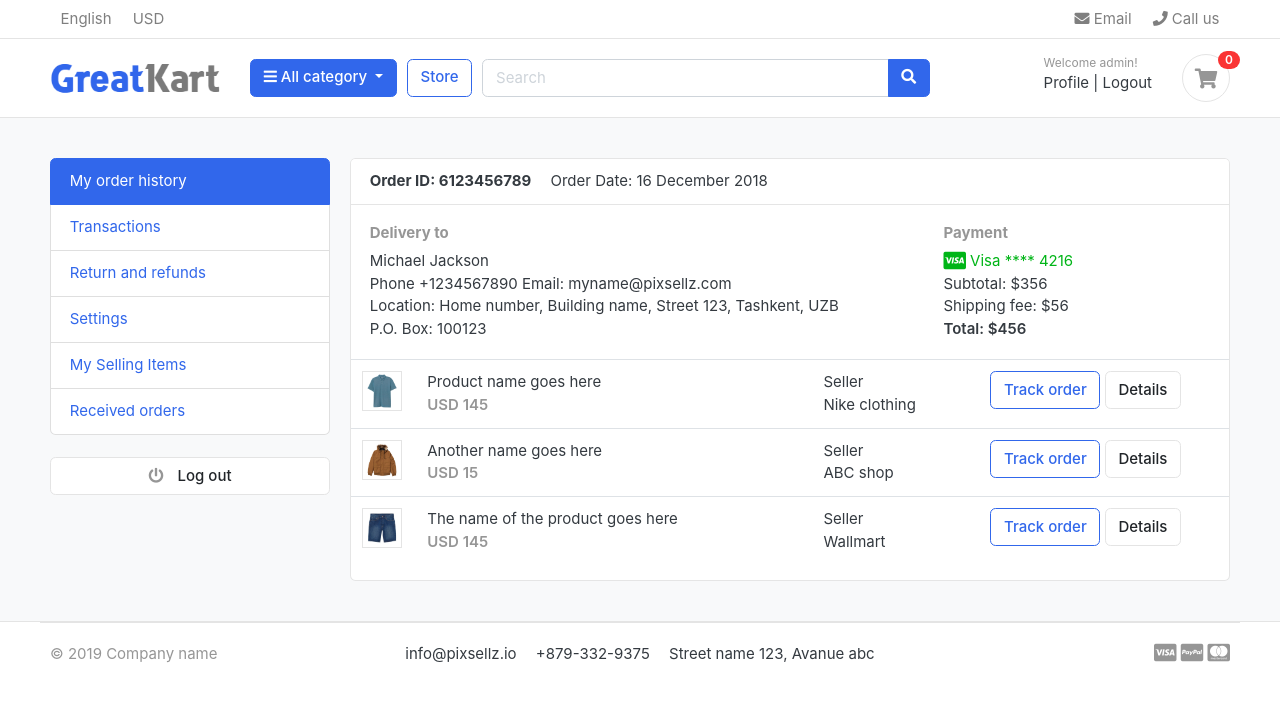
After one commit to wahid09/django-ecommerce, a Django app: page /account/ in a window 1280 px wide. The commit adds this page. Shown: the top 702 px of the page. Run offline with Django 3.2, Linux system fonts and the light colour scheme; a user stored in the database is signed in; data comes from the database, SQL or seed files in the repository; both versions use the stored data as it was after the commit; some libraries are stand-ins or nearby versions; some web fonts are replaced.

Commit message:
dashboard

```diff
--- a/account/urls.py
+++ b/account/urls.py
@@ -8,6 +8,8 @@ urlpatterns = [
     path('register/', views.get_register, name='register'),
     path('login', views.get_login, name='login'),
     path('logout/', views.get_logout, name='logout'),
+    path('dashboard/', views.dashboard, name='dashboard'),
+    path('', views.dashboard, name='dashboard'),
 
     path('activate/<uidb64>/<token>/', views.activate, name='activate'),
 ]
--- a/account/views.py
+++ b/account/views.py
@@ -74,7 +74,7 @@ def get_login(request):
             if user is not None:
                 auth.login(request, user)
                 #messages.success(request, 'You are now logged in.')
-                return redirect('home')
+                return redirect('account:dashboard')
             else:
                 messages.error(request, 'Invalid Login credentials')
                 return redirect('account:login')
@@ -102,3 +102,7 @@ def activate(request, uidb64, token):
     else:
         messages.error(request, f"Invalid activation link")
         return redirect('account:register')
+
+@login_required
+def dashboard(request):
+    return render(request, 'account/dashboard.html')
--- /dev/null
+++ b/templates/account/dashboard.html
@@ -0,0 +1,98 @@
+{% extends 'base.html' %}
+{% load static %}
+{% block title %}Dashboard{% endblock %}
+{% block body_block %}
+<!-- ========================= SECTION CONTENT ========================= -->
+<section class="section-conten padding-y bg">
+
+<div class="container">
+	<div class="row">
+	<aside class="col-md-3">
+		<!--   SIDEBAR   -->
+		<ul class="list-group">
+			<a class="list-group-item active" href="#"> My order history </a>
+			<a class="list-group-item" href="#"> Transactions </a>
+			<a class="list-group-item" href="#"> Return and refunds </a>
+			<a class="list-group-item" href="#">Settings </a>
+			<a class="list-group-item" href="#"> My Selling Items </a>
+			<a class="list-group-item" href="#"> Received orders </a>
+		</ul>
+		<br>
+		<a class="btn btn-light btn-block" href="{% url 'account:logout' %}"> <i class="fa fa-power-off"></i> <span class="text">Log out</span> </a>
+		<!--   SIDEBAR .//END   -->
+	</aside>
+	<main class="col-md-9">
+		<article class="card">
+		<header class="card-header">
+			<strong class="d-inline-block mr-3">Order ID: 6123456789</strong>
+			<span>Order Date: 16 December 2018</span>
+		</header>
+		<div class="card-body">
+			<div class="row">
+				<div class="col-md-8">
+					<h6 class="text-muted">Delivery to</h6>
+					<p>Michael Jackson <br>
+					Phone +1234567890 Email: myname@pixsellz.com <br>
+			    	Location: Home number, Building name, Street 123,  Tashkent, UZB <br>
+			    	P.O. Box: 100123
+			 		</p>
+				</div>
+				<div class="col-md-4">
+					<h6 class="text-muted">Payment</h6>
+					<span class="text-success">
+						<i class="fab fa-lg fa-cc-visa"></i>
+					    Visa  **** 4216
+					</span>
+					<p>Subtotal: $356 <br>
+					 Shipping fee:  $56 <br>
+					 <span class="b">Total:  $456 </span>
+					</p>
+				</div>
+			</div> <!-- row.// -->
+		</div> <!-- card-body .// -->
+		<div class="table-responsive">
+		<table class="table table-hover">
+			<tr>
+				<td width="65">
+					<img src="../images/items/1.jpg" class="img-xs border">
+				</td>
+				<td>
+					<p class="title mb-0">Product name goes here </p>
+					<var class="price text-muted">USD 145</var>
+				</td>
+				<td> Seller <br> Nike clothing </td>
+				<td width="250"> <a href="#" class="btn btn-outline-primary">Track order</a> <a href="#" class="btn btn-light"> Details </a> </td>
+			</tr>
+			<tr>
+				<td>
+					<img src="../images/items/2.jpg" class="img-xs border">
+				</td>
+				<td>
+					<p class="title mb-0">Another name goes here </p>
+					<var class="price text-muted">USD 15</var>
+				</td>
+				<td> Seller <br> ABC shop </td>
+				<td> <a href="#" class="btn btn-outline-primary">Track order</a> <a href="#" class="btn btn-light"> Details </a> </td>
+			</tr>
+			<tr>
+				<td>
+					<img src="../images/items/3.jpg" class="img-xs border">
+				</td>
+				<td>
+					<p class="title mb-0">The name of the product  goes here </p>
+					<var class="price text-muted">USD 145</var>
+				</td>
+				<td> Seller <br> Wallmart </td>
+				<td> <a href="#" class="btn btn-outline-primary">Track order</a> <a href="#" class="btn btn-light"> Details </a> </td>
+			</tr>
+		</table>
+		</div> <!-- table-responsive .end// -->
+		</article> <!-- order-group.// -->
+	</main>
+</div> <!-- row.// -->
+</div>
+
+
+</section>
+<!-- ========================= SECTION CONTENT END// ========================= -->
+{% endblock %}
--- a/templates/partials/header.html
+++ b/templates/partials/header.html
@@ -72,7 +72,7 @@
                         <div class="widget-header">
                             <small class="title text-muted">Welcome {{user.first_name}}!</small>
                             <div>
-                                <a href="">Profile</a> <span class="dark-transp"> | </span>
+                                <a href="{% url 'account:dashboard' %}">Profile</a> <span class="dark-transp"> | </span>
                                 <a href="{% url 'account:logout'%}"> Logout</a>
                             </div>
                         </div>
```
Also changed, not shown: templates/account/login.html (+8 -1 lines), db.sqlite3.
